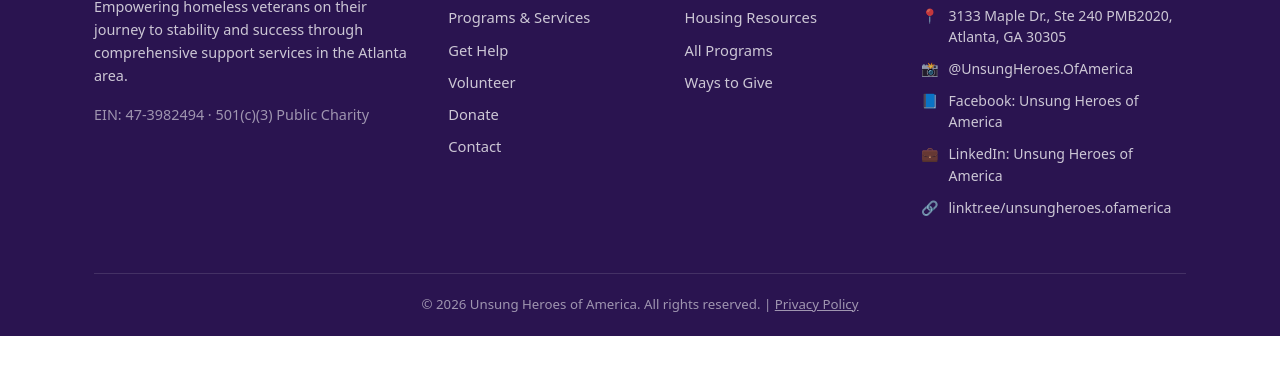
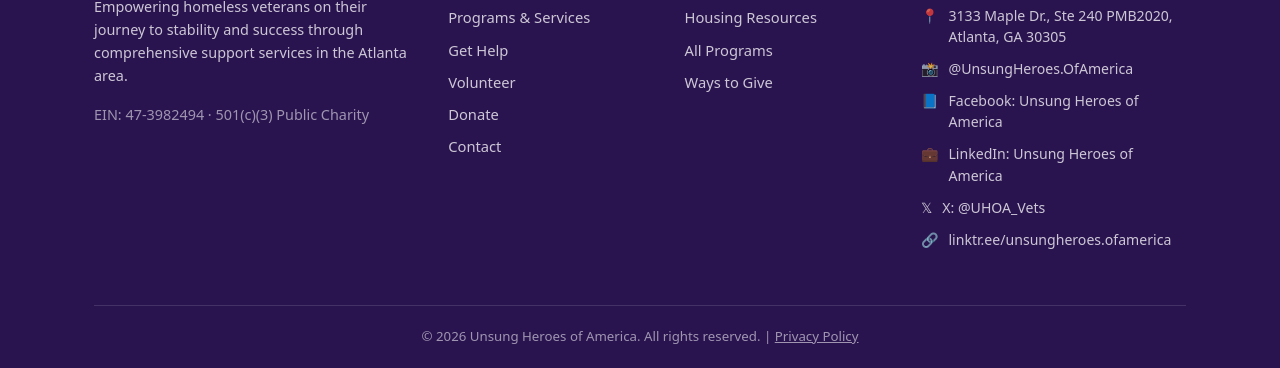
Before and after one commit to Jermaine-UHOA/Jermaine-UHOA.github.io, a plain HTML site: page housing-project.html in a window 1280 px wide. Shown: the part 2604-2972 px from the top of the page. Before the commit the page ends 2940 px from the top, so only its background shows below. Drawn offline with Linux system fonts and the light colour scheme.

Commit message:
Add X (@UHOA_Vets) footer link to impact.html and housing-project.html

```diff
--- a/housing-project.html
+++ b/housing-project.html
@@ -184,6 +184,7 @@
         <div class="footer-contact-item"><span class="icon">📸</span><a href="https://www.instagram.com/UnsungHeroes.OfAmerica" target="_blank" rel="noopener">@UnsungHeroes.OfAmerica</a></div>
         <div class="footer-contact-item"><span class="icon">📘</span><a href="https://www.facebook.com/profile.php?id=61594372469306" target="_blank" rel="noopener">Facebook: Unsung Heroes of America</a></div>
         <div class="footer-contact-item"><span class="icon">💼</span><a href="https://www.linkedin.com/company/uhoa-unsung-heroes" target="_blank" rel="noopener">LinkedIn: Unsung Heroes of America</a></div>
+        <div class="footer-contact-item"><span class="icon">𝕏</span><a href="https://x.com/UHOA_Vets" target="_blank" rel="noopener">X: @UHOA_Vets</a></div>
         <div class="footer-contact-item"><span class="icon">🔗</span><a href="https://linktr.ee/unsungheroes.ofamerica" target="_blank" rel="noopener">linktr.ee/unsungheroes.ofamerica</a></div>
       </div>
     </div>
```
Also changed, not shown: impact.html (+1 -0 lines).
